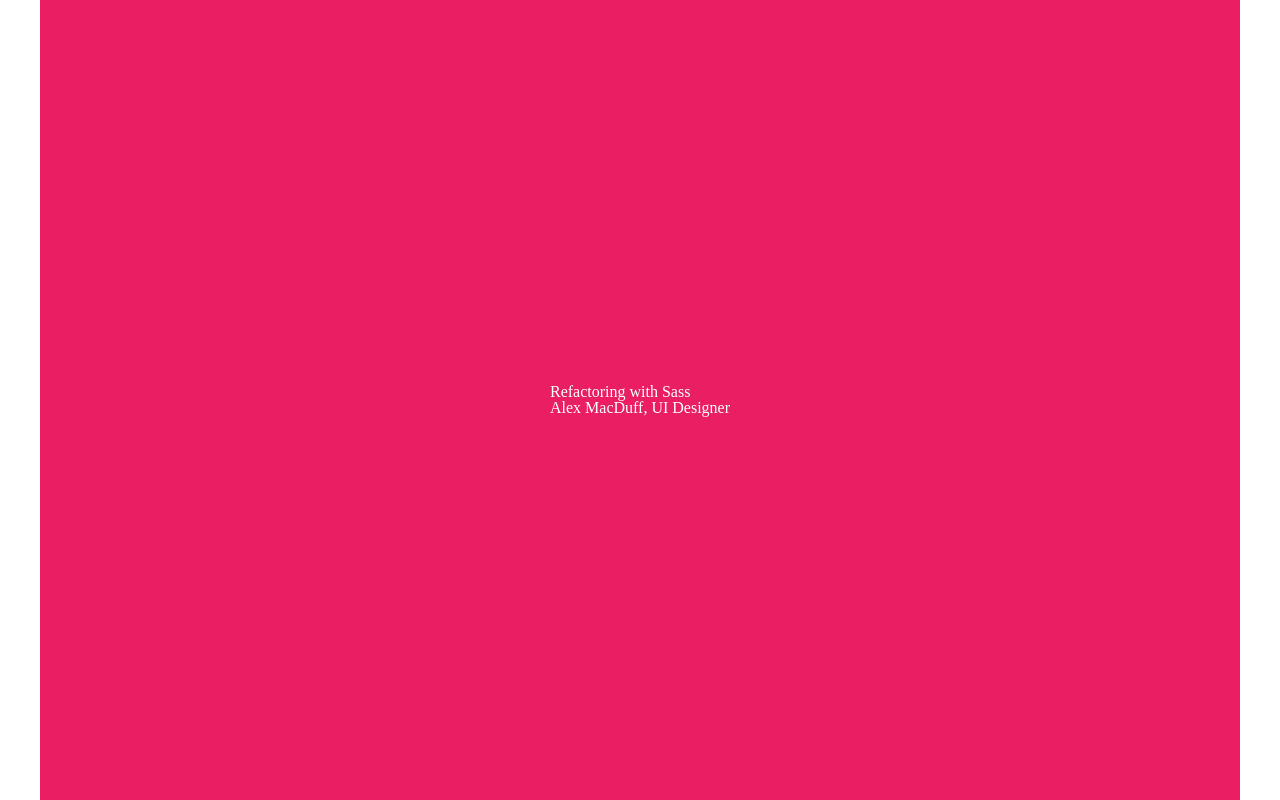
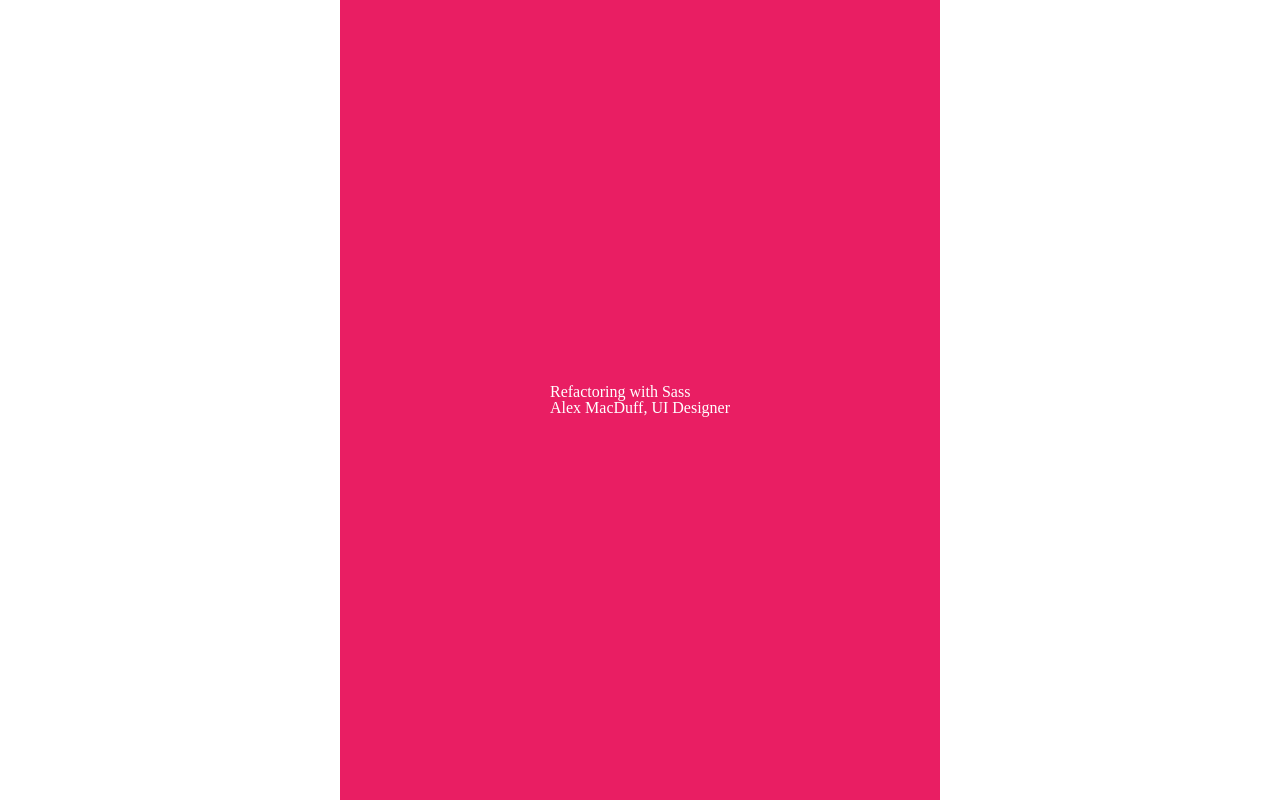
Before and after one commit to amacduff/sass-refactoring, a plain HTML site: page index.html in a window 1280 px wide. Drawn offline with nearby package versions, Linux system fonts and the light colour scheme.

Commit message:
Add px width to inner div

```diff
--- a/css/style.scss
+++ b/css/style.scss
@@ -40,6 +40,10 @@
     align-items: center;
 }
 
+#zero, #one, #two, #three, #four, #five, #six, #seven, #eight, #nine, #ten, #eleven, #twelve, #thirteen, #fourteen, #fifteen, #sixteen, #seventeen, #eighteen, #nineteen, #twenty, #twentyone {
+    width: 600px;
+}
+
 #zero,
 #one,
 #twentyone {
```
Also changed, not shown: css/style.css, 1 other file.
